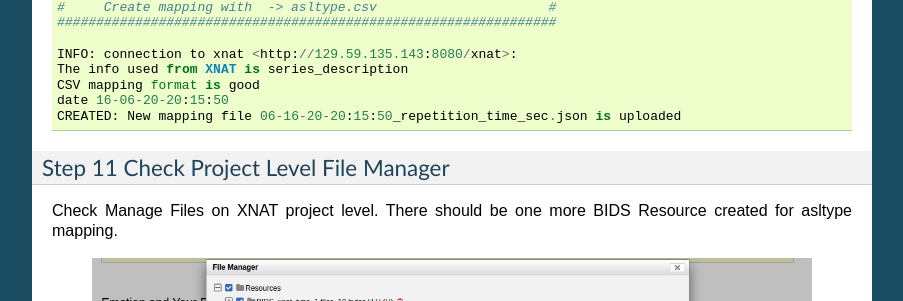
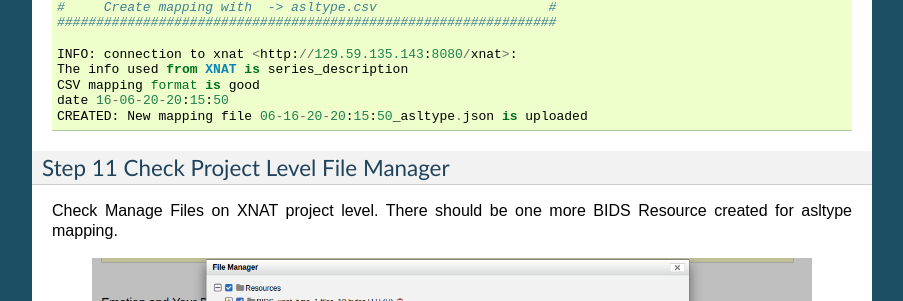
Before and after one commit to VUIIS/dax, a Sphinx documentation site: the page built from docs/BIDS_walkthrough.rst, in a window 1280 px wide and 900 px high, scrolled down 5547 px. Shown: the part 151-452 px from the top of the window, without its empty margins (198-1101 px from the left). Built offline with Sphinx 7.4.7, drawn with Linux system fonts in a browser that asks for light colours.

Commit message:
Fixed typo in BIDS documentation.

```diff
--- a/docs/BIDS_walkthrough.rst
+++ b/docs/BIDS_walkthrough.rst
@@ -297,7 +297,7 @@ Upload the above Step 9 mapping to XNAT using the BIDSMapping tool
 	The info used from XNAT is series_description
 	CSV mapping format is good
 	date 16-06-20-20:15:50
-	CREATED: New mapping file 06-16-20-20:15:50_repetition_time_sec.json is uploaded
+	CREATED: New mapping file 06-16-20-20:15:50_asltype.json is uploaded
 
 ---------------------------------------
 Step 11 Check Project Level File Manager
```
